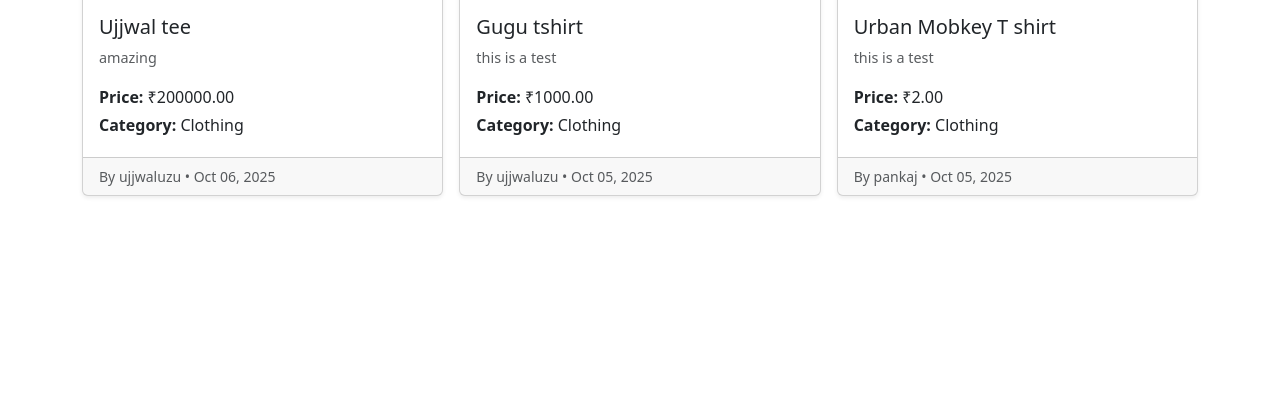
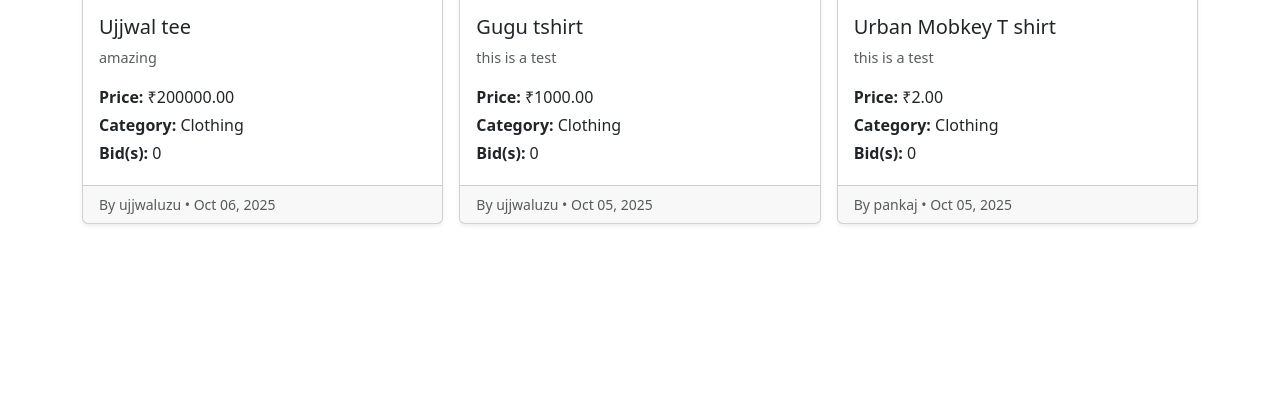
Before and after one commit to ujjwaluzu/cs50w-commerce, a Django app: page / in a window 1280 px wide. Shown: the part 354-774 px from the top of the page. Run offline with Django 3.2, Linux system fonts and the light colour scheme; data comes from the database, SQL or seed files in the repository; data that the repository does not hold is empty; some libraries are stand-ins or nearby versions.

Commit message:
added no of bids in index page

```diff
--- a/auctions/templates/auctions/index.html
+++ b/auctions/templates/auctions/index.html
@@ -34,6 +34,7 @@
 
                     <p class="mb-1"><strong>Price:</strong> ₹{{ list.start_bid }}</p>
                     <p class="mb-1"><strong>Category:</strong> {{ list.category }}</p>
+                    <p class="mb-1"><strong>Bid(s):</strong> {{ list.no_of_bids }}</p>
                 </div>
 
                 <div class="card-footer small text-muted">
```
